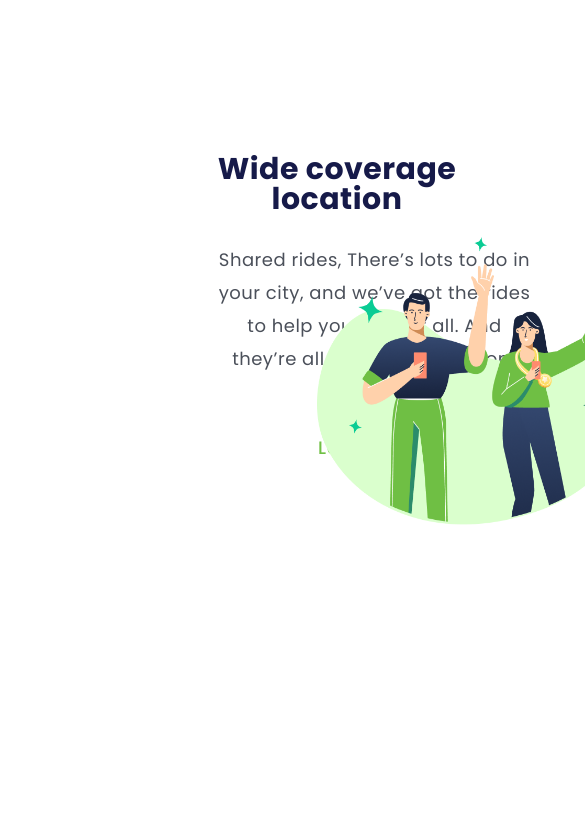
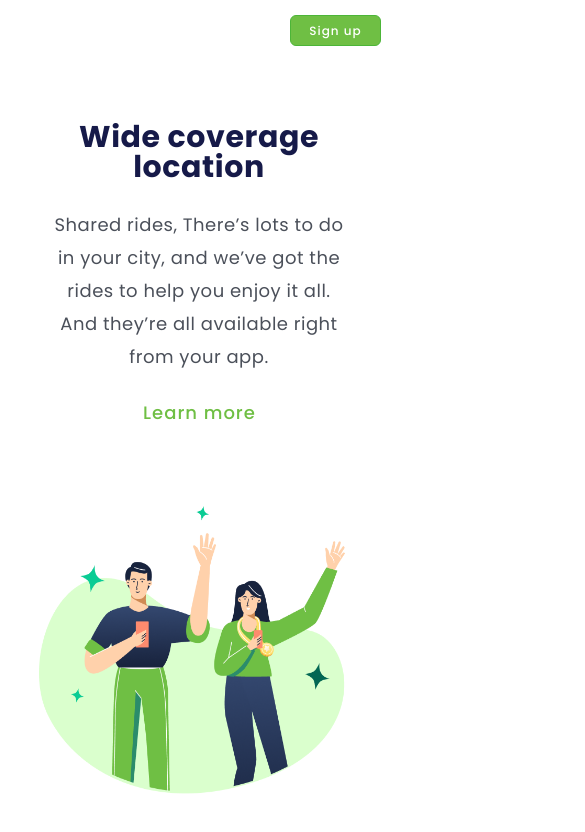
Before and after one commit to brunapcosta/Desafio-Positive, a plain HTML site: page index.html in a window 390 px wide. Shown: the top 832 px of the page, 585 px wide, since content can reach past the window. Drawn offline with Linux system fonts and the light colour scheme.

Commit message:
Resultado Fina Mobile

```diff
--- a/index.html
+++ b/index.html
@@ -16,7 +16,6 @@
             <a class="link-header">Log in</a>
             <button class="button-signup">Sign up</button>
         </header>
-        <main>
             <img src="./img/positive.png" alt="logo-positive" class="image-logo"/>
 
             <section>
@@ -24,9 +23,8 @@
                 <p>Shared rides, There’s lots to do in your city, and we’ve
                     got the rides to help you enjoy it all. And they’re all
                     available right from your app.</p>
-                <button class="button-main">Learn more</button>
+                <button class="button-more">Learn more</button>
             </section>
-        </main>
     </div>
 </body>
 </html>
--- a/styles.css
+++ b/styles.css
@@ -44,7 +44,7 @@ header{
     display: inline-block;
 }
 
-div{
+section{
     display: inline-block;
     margin-left: 85px;
     width: 493px;
@@ -69,7 +69,7 @@ p{
     margin-bottom: 55px;
 }
 
-.button-main{
+.button-more{
     background: transparent;
     border: none;
     font-weight: 500;
@@ -81,63 +81,65 @@ p{
     cursor: pointer;
 }
 
-@media screen and (max-width: 700px){
-
+@media screen and (max-width: 800px){
+    div{
+    margin: 0px;
+    padding: 0px;
+    min-height: 100%;
+    max-width: 24%;
+    }
+    header{
+        margin-top: 15px;
+        margin-right: 0px;
+    }
     .link-header{
         display: none;
     }
 
     .button-signup{
-        padding: 0;
+        display: block;
         width: 91px;
         height: 31px;
-        margin-top: 0px;
-        margin-left: 400px;
+        margin: 0px 15px 0px 248px;
         font-size: 12px;
         line-height: 18px;
-
     }
 
-    div{
-       position: relative;
-       bottom: 300px;
-       left: 43px;
+    section{
+        display: block;
+        align-items: center;
+        margin: 76px 43px 0px 4px;
+        width: 24%;
+    }
 
+    h1{
+        font-size: 30px;
+        line-height: 30px;
+        margin: 0px 56px;
+        text-align: center;
+        letter-spacing: 0.6px;
+        width: 278px;
+    }
+
+    p{
+        width: 304px;
+        height: 165px;
+        margin: 26px 43px;
+        text-align: center;
+    }
+
+    .button-more{
+        display: block;
+        margin: 0px 139px;
+        align-items: center;
+        width: 113px;
     }
 
     .image-logo{
-        position: relative;
-        top: 400px;
-        left: 150px;
-        margin: 59px 39px 22px 39px;
         width: 312px;
         height: 288px;
+        position: absolute;
+        margin: 460px 39px 0px 39px;
+        align-items: center;
     }
-
-    h1{
-        margin-left: 57px;
-        margin-right: 55px;
-        width: 304px;
-        text-align: center;
-        font-size: 30px;
-        line-height: 30px;
-        letter-spacing: 0.5px;
-
-    }
-
-    p{
-        margin: 29px 43px 26px 43px;
-        width: auto;
-        text-align: center;
-        padding-left: 43px;
-        padding-right: 43px;
-    }
-
-    .button-main{
-        margin: 0 auto;
-        display: block;
-    }
-
-
-
 }
```
